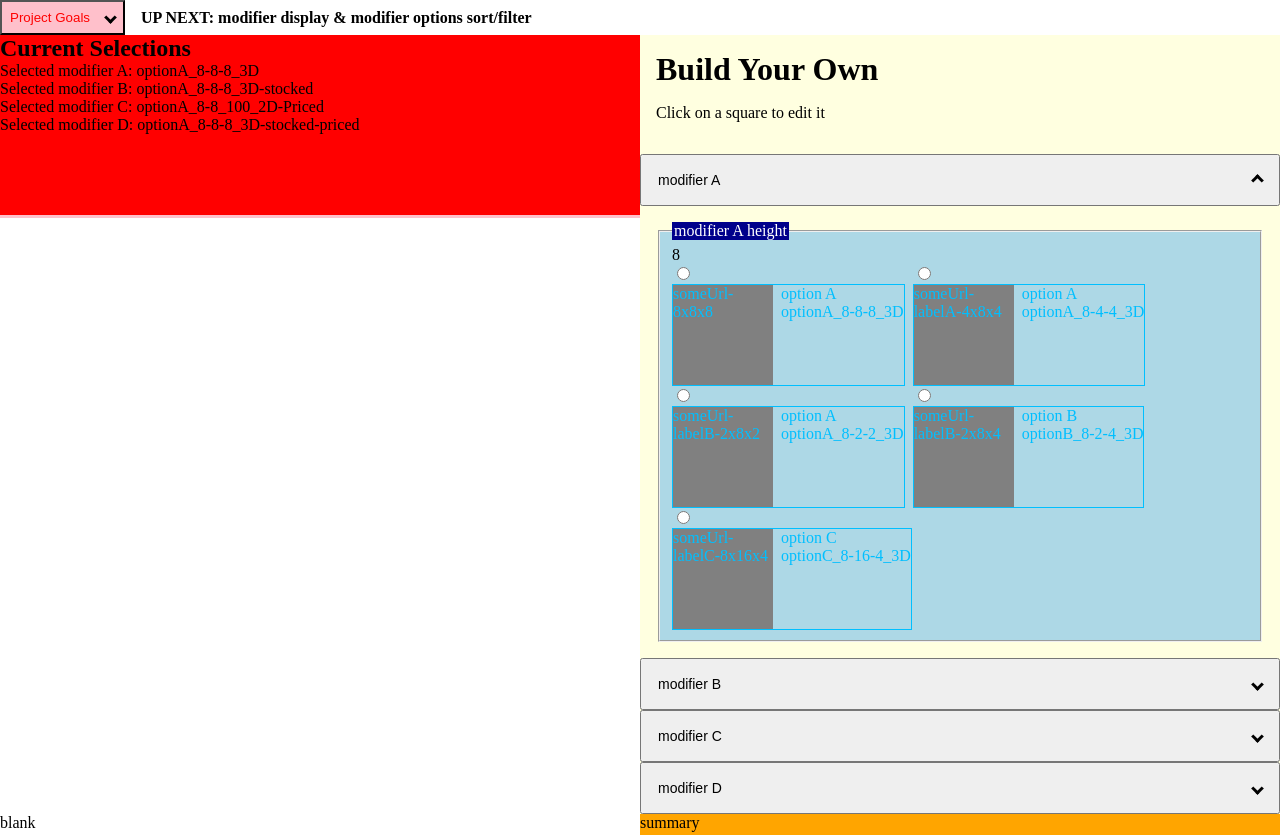
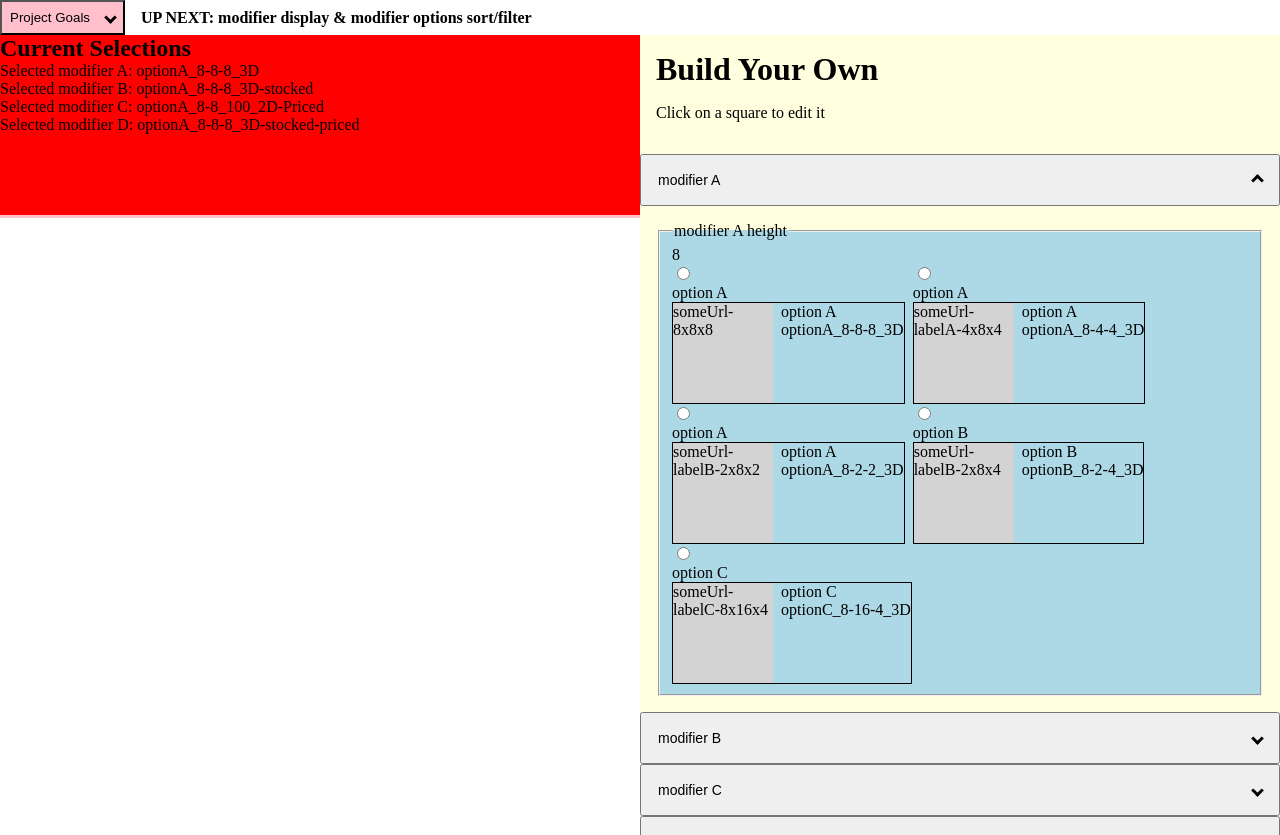
Before and after one commit to KierstenMiller/DnD-product-builder, a Next.js app in the folder next-app-test/: page /build-your-own in a window 1280 px wide. Both pictures are taken after a click on the button "modifier A". Built offline with nearby package versions, Linux system fonts and the light colour scheme.

Commit message:
resolved all axe scan issues

```diff
--- a/next-app-test/src/Components/accordion/basic-accordion-styles.module.scss
+++ b/next-app-test/src/Components/accordion/basic-accordion-styles.module.scss
@@ -1,6 +1,5 @@
 .accordionTrigger {
     background: pink;
-    color: red;
     display: flex;
     justify-content: space-between;
     padding: 8px;
--- a/next-app-test/src/Components/form-controls/radio-input-group.tsx
+++ b/next-app-test/src/Components/form-controls/radio-input-group.tsx
@@ -48,6 +48,7 @@ interface props2I {
     heading: string,
     onChange: ({event, newSelection}: {event: React.ChangeEvent<HTMLInputElement>, newSelection: string}) => any;
     categorizedOptions: {
+        id: string,
         category: string,
         options: propsOptionI[],
     }[],
@@ -55,32 +56,35 @@ interface props2I {
     mirage?: (props: any) => React.ReactNode, // TODO: look up how to not make this any
 }
 
+
+
 export const CategorizedRadioInputGroup = ({heading, categorizedOptions, onChange, styles = {}, mirage}: props2I) => {
     const [selected, setSelected] = useState(categorizedOptions.flatMap(cat => cat.options).find(opt => opt.selected)?.id);
     return <fieldset className={styles.fieldset}>
         <legend className={styles.legend}>{heading}</legend>
         {categorizedOptions.map(cat => <div>
-            <div>{cat.category}</div>
+            <div id={cat.id}>{cat.category}</div>
             <div className={styles.optionsContainer}>
-                {cat.options.map(opt => <div key={opt.id} className={styles.inputContainer}>
+                {cat.options.map((opt, index) => <div key={opt.id} className={styles.inputContainer}>
                     <input
+                        id={opt.id}
                         className={styles.input}
                         type="radio"
                         value={opt.label}
-                        id={opt.id}
                         name={heading}
                         onChange={event => {
                             setSelected(opt.id);
                             onChange({event, newSelection: opt.id})
                         }}
                         checked={opt.id === selected}
+                        aria-labelledby={`${cat.id} ${cat.id}_${opt.id}`}
                     />
-                    <label
-                        className={styles.label}
-                        htmlFor={opt.id}
-                    >
-                        {mirage ? mirage(opt) : opt.label}
-                    </label>
+                    <div id={`${cat.id}_${opt.id}`}>{opt.label}</div>
+                    {/* NOTE: In forms mode (which we are forced into in a fieldset) any text in the mirage wouldn't be read */}
+                    {/* NOTE: Including aria-hidden just in case */}
+                    {mirage && <div aria-hidden={true} className={styles.label}>
+                        {mirage(opt)}
+                    </div>}
                 </div>)}
             </div>
         </div>)}
--- a/next-app-test/src/Components/modifier/card-styles.module.scss
+++ b/next-app-test/src/Components/modifier/card-styles.module.scss
@@ -2,21 +2,20 @@
 .fieldset {
     background: lightblue;
 }
-.legend {
-    background: darkblue;
-    color: white;
-}
-.label {
-    color: aqua;
-}
+// .legend {
+//     background: darkblue;
+//     color: white;
+// }
+// .label {
+//     color: aqua;
+// }
 .option {
-    border: 1px solid deepskyblue;
-    color: deepskyblue;
+    border: 1px solid black;
     display: flex;
     margin-right: 8px;
 }
 .image {
-    background: grey;
+    background: lightgrey;
     height: 100px;
     width: 100px;
     margin-right:8px;
--- a/next-app-test/src/Components/modifier/image-first-styles.module.scss
+++ b/next-app-test/src/Components/modifier/image-first-styles.module.scss
@@ -1,18 +1,17 @@
 .fieldset {
     background: yellow;
 }
-.legend {
-    background: yellowgreen;
-}
-.label {
-    color: tan;
-}
+// .legend {
+//     background: yellowgreen;
+// }
+// .label {
+//     color: tan;
+// }
 .option {
-    border: 1px solid orange;
-    color: orange
+    border: 1px solid black;
 }
 .image {
-    background: grey;
+    background: lightgray;
     height: 100px;
     width: 100px;
     margin-right:8px;
--- a/next-app-test/src/Components/modifier/modifier.tsx
+++ b/next-app-test/src/Components/modifier/modifier.tsx
@@ -55,38 +55,33 @@ const collectionDisplays = {
     },
 }
 
+const makeId = (toId: string) => toId.replace(/ /g,"-");
+
 export const Modifiers = observer(({model, modifiers}: BuildYourOwnPageI) => {
-    const newModifiers = modifiers.map(mod => {
+    const newModifiers = modifiers.map((mod, index) => {
         const groupedOptions = groupBy(mod.options, i => {
-            const [, value] = Object.entries(i).find(([key,]) => key === mod.groupBy) || []
+            const [, value] = Object.entries(i).find(([key,]) => key === mod.groupBy) || [];
             return value;
         });
-        return {...mod, groupedOptions: groupedOptions};
+        return {...mod, id:`${makeId(mod.label)}`,  groupedOptions: groupedOptions};
     })
-    console.log('newModifiers', newModifiers);
     return <BasicAccordionGroup>
         {newModifiers.map(mod => <BasicAccordion
             stylesOverride={BYOStyles}
             headerText={mod.label}
             headerLevel={3}
-            id={mod.label}
+            id={mod.id}
         >
             <CategorizedRadioInputGroup
                 key={mod.label}
                 heading={`${mod.label} ${mod.groupBy}`}
                 onChange={({newSelection}) => model.updateConfigItemSelection({id: mod.label, selection: newSelection})}
-                categorizedOptions={Object.entries(mod.groupedOptions).map( ([category, options]) => ({category, options}))}
+                categorizedOptions={Object.entries(mod.groupedOptions)
+                    .map(([category, options]) => ({id:`${mod.id}_${category}`, category, options}))
+                }
                 styles={collectionDisplays[mod.display]?.styles}
                 mirage={collectionDisplays[mod.display]?.mirage}
             />
-            {/* {Object.entries(mod.groupedOptions).map(([key, value]) => <RadioInputGroup
-                key={key}
-                heading={`${key} ${mod.groupBy}`}
-                onChange={({newSelection}) => model.updateConfigItemSelection({id: mod.label, selection: newSelection})}
-                options={value}
-                styles={collectionDisplays[mod.display]?.styles}
-                mirage={collectionDisplays[mod.display]?.mirage}
-            />)} */}
         </BasicAccordion>)}
     </BasicAccordionGroup>
 })
--- a/next-app-test/src/Components/modifier/titled-styles.module.scss
+++ b/next-app-test/src/Components/modifier/titled-styles.module.scss
@@ -1,18 +1,17 @@
 .fieldset {
     background: pink;
 }
-.legend {
-    background: red;
-}
-.label {
-    color: lightpink;
-}
+// .legend {
+//     background: red;
+// }
+// .label {
+//     color: lightpink;
+// }
 .option {
-    border: 1px solid deeppink;
-    color: deeppink
+    border: 1px solid black;
 }
 .image {
-    background: grey;
+    background: lightgray;
     height: 100px;
     width: 100px;
     margin-right:8px;
```
